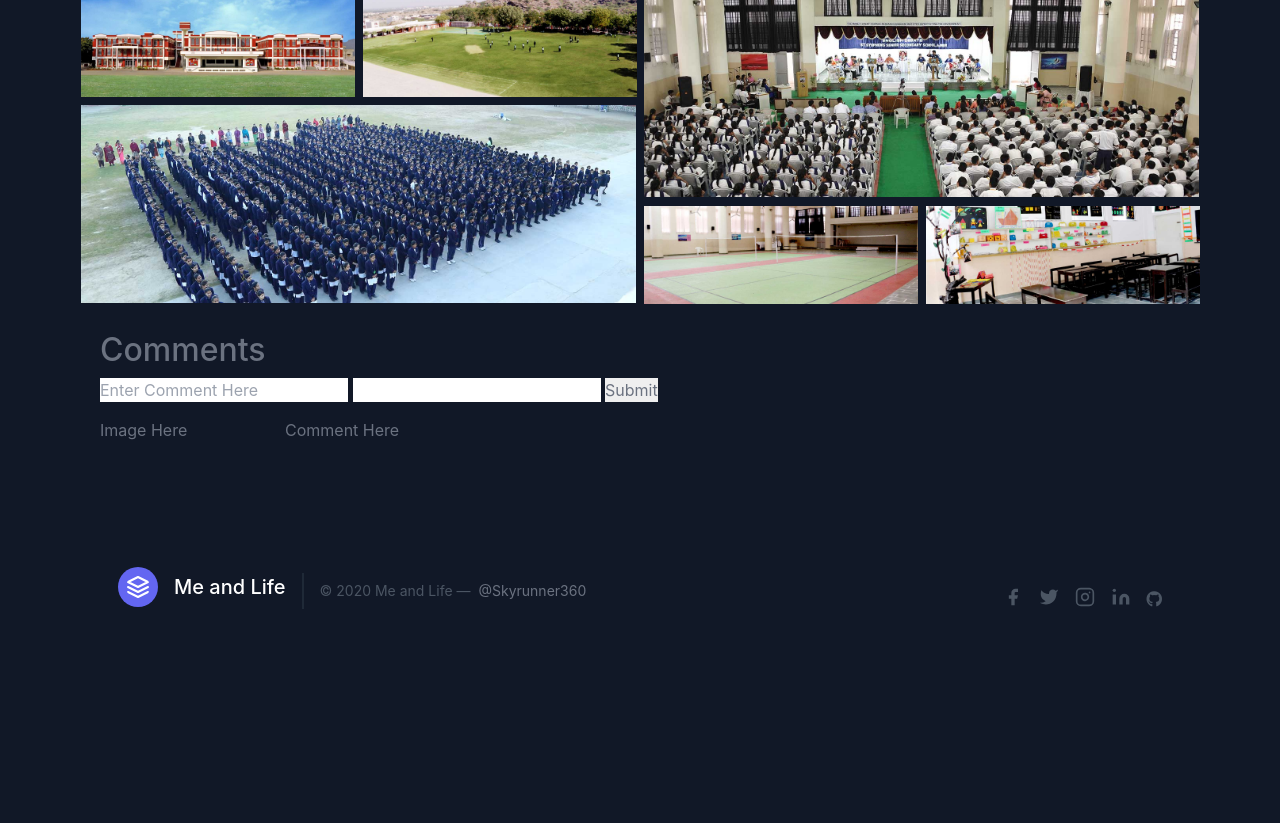
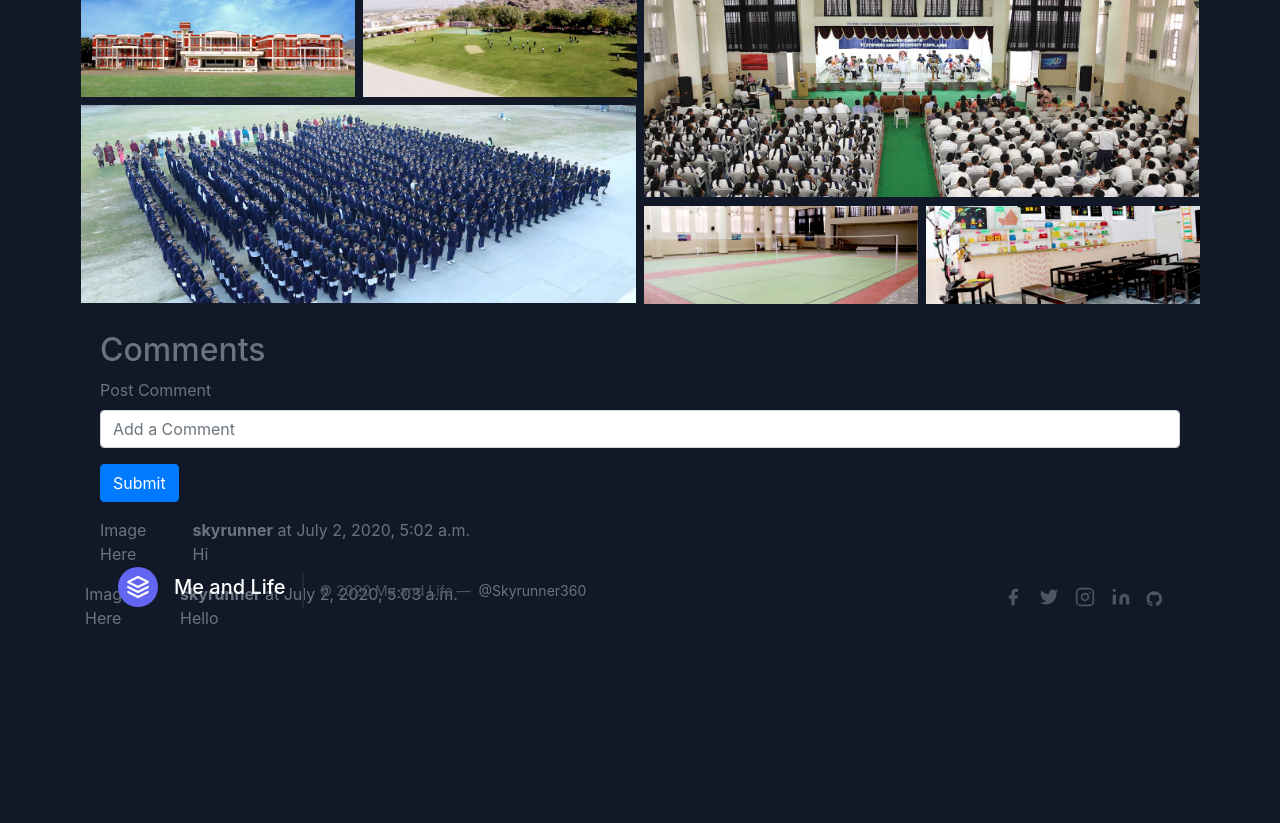
Before and after one commit to skyrunner360/django_blog, a Django app: a page that uses mendlife/templates/blog/blogPost.html in a window 1280 px wide. Shown: the part 333-1156 px from the top of the page. Before the commit the page ends 942 px from the top, so only its background shows below. Run offline with Django 3.2, Linux system fonts and the light colour scheme; data comes from the database, SQL or seed files in the repository; both versions use the stored data as it was after the commit; some libraries are stand-ins or nearby versions.

Commit message:
Completed Commenting Feature

```diff
--- a/mendlife/blog/models.py
+++ b/mendlife/blog/models.py
@@ -38,7 +38,8 @@ class BlogComment(models.Model):
     sno = models.AutoField(primary_key = True)
     comment = models.TextField()
     user = models.ForeignKey(User, on_delete=models.CASCADE)
-    post = models.ForeignKey(Post, on_delete=models.CASCADE)
+    post = models.ForeignKey(Post, on_delete=models.CASCADE,null=True)
+    tech = models.ForeignKey(Tech, on_delete=models.CASCADE,null=True)
     parent = models.ForeignKey('self', on_delete=models.CASCADE, null=True)
     timestamp = models.DateTimeField(default=now)
 
--- a/mendlife/blog/views.py
+++ b/mendlife/blog/views.py
@@ -14,7 +14,7 @@ def blogPost(request,slug):
     post = Post.objects.filter(slug=slug).first()
     tech = Tech.objects.filter(slug=slug).first()
     pcomments = BlogComment.objects.filter(post=post)
-    tcomments = BlogComment.objects.filter(post=tech)
+    tcomments = BlogComment.objects.filter(tech=tech)
     context = {'post': post,'tech':tech,'pcomments':pcomments,'tcomments':tcomments}
     return render(request,'blog/blogPost.html',context)
 # The below function takes slug as another argument and passes it to blogpost like the commented line shown below
@@ -23,10 +23,17 @@ def postComment(request):
     if request.method=="POST":
         comment = request.POST.get("comment")
         user = request.user
-        postSno = request.POST.get("postSno")
-        post = Post.objects.get(sno=postSno)
-
-        comment = BlogComment(comment=comment,user=user,post=post)
-        comment.save()
-        messages.success(request,"Your Comment has been posted successfully")
-    return redirect("/blog/{post.slug}")
+        if request.POST.get("postSno"):
+            postSno = request.POST.get("postSno")
+            post = Post.objects.get(sno=postSno)
+            comment = BlogComment(comment=comment,user=user,post=post)
+            comment.save()
+            messages.success(request,"Your Comment has been posted successfully")
+            return redirect(f"/blog/{post.slug}")
+        else:
+            techSno = request.POST.get("techSno")
+            tech = Tech.objects.get(sno=techSno)
+            comment = BlogComment(comment=comment,user=user,tech=tech)
+            comment.save()
+            messages.success(request,"Your Comment has been posted successfully")
+            return redirect(f"/blog/{tech.slug}")
--- a/mendlife/templates/blog/blogPost.html
+++ b/mendlife/templates/blog/blogPost.html
@@ -9,6 +9,7 @@
 {% block blogactive %}active
 {% endblock blogactive %}
 {% block body %}
+{% comment %} Post Section (Life Update Posts) {% endcomment %}
 {% if post %}
 <div class="text-gray-500 bg-gray-900 body-font pad">
 <div class="blog-post container py-3">
@@ -49,19 +50,29 @@
     <div class="fb-like my-2 text-gray-500 bg-gray-900 body-font" data-href="http://skyrunner360.pythonanywhere.com" data-width="" data-layout="standard" data-action="like" data-size="small" data-share="true"></div><br>
     <h2>Comments</h2>
     <form action="/blog/postComment" method="post">{% csrf_token %}
-    <input type="text" name="comment" placeholder ="Enter Comment Here">
+  <div class="form-group">
+    <label for="exampleInputEmail1">Post Comment</label>
+    <input type="text" class="form-control" name="comment" placeholder ="Add a Comment">
+  </div>
+  <div class="form-group form-check">
     <input type="hidden" name="postSno" value="{{post.sno}}">
-    <input type="text">
-    <input type="submit" value="Submit">
-    </form>
+  </div>
+  <button type="submit" class="btn btn-primary" value="submit">Submit</button>
+</form>
+{% for comment in pcomments %}
     <div class="row my-3">
-    <div class="col-md-2"> Image Here</div>
-    <div class="col-md-10">Comment Here</div>
+    <div class="col-md-1"> Image Here</div>
+    <div class="col-md-11">
+    <b>{{comment.user.username}}</b> at {{comment.timestamp}}
+    <div>{{comment.comment}}</div>
     </div>
     </div>
+    </div>
+{% endfor %}
 </div>
 </div>
 {% else %}
+{% comment %} Tech Blogs Section {% endcomment %}
 <div class="text-gray-500 bg-gray-900 body-font pad">
 <div class="blog-post container py-3">
 <h2 class="blog-post-title" data-aos="fade-up"  data-aos-duration="3000">{{tech.title}}</h2>
@@ -73,8 +84,28 @@
 <img data-aos="flip-left"  data-aos-duration="3000" src="https://source.unsplash.com/720x600/?computer,programming" alt="Image">
 {% endif %}
 <div class="container">
-<div class="fb-like my-2 text-gray-500 bg-gray-900 body-font" data-href="http://skyrunner360.pythonanywhere.com" data-width="" data-layout="standard" data-action="like" data-size="small" data-share="true"></div><br>
-<div class="fb-comments my-1 text-gray-500 bg-gray-900 body-font" data-href="https://skyrunner360.pythonanywhere.com" data-numposts="5" data-width=""></div>
+    <div class="fb-like my-2 text-gray-500 bg-gray-900 body-font" data-href="http://skyrunner360.pythonanywhere.com" data-width="" data-layout="standard" data-action="like" data-size="small" data-share="true"></div><br>
+    <h2>Comments</h2>
+    <form action="/blog/postComment" method="post">{% csrf_token %}
+  <div class="form-group">
+    <label for="exampleInputEmail1">Post Comment</label>
+    <input type="text" class="form-control" name="comment" placeholder ="Add a Comment">
+  </div>
+  <div class="form-group form-check">
+    <input type="hidden" name="techSno" value="{{tech.sno}}">
+  </div>
+  <button type="submit" class="btn btn-primary" value="submit">Submit</button>
+</form>
+{% for comment in tcomments %}
+    <div class="row my-3">
+    <div class="col-md-1"> Image Here</div>
+    <div class="col-md-11">
+    <b>{{comment.user.username}}</b> at {{comment.timestamp}}
+    <div>{{comment.comment}}</div>
+    </div>
+    </div>
+    </div>
+{% endfor %}
 </div>
 </div>
 </div>
--- a/mendlife/writings/urls.py
+++ b/mendlife/writings/urls.py
@@ -3,6 +3,7 @@ from django.urls import path, include
 from .import views
 
 urlpatterns = [
+    path('postComment', views.postComment, name="postComment"),
     path('', views.wHome, name="wHome"),
     # The below line tells django to redirect to any random string appended in the address as str:slug.
     path('<str:slug>', views.wPost, name="wPost"),
```
Also changed, not shown: mendlife/templates/writings/wPost.html (+22 -2 lines), mendlife/writings/models.py (+13 -0 lines), mendlife/writings/views.py (+15 -3 lines), mendlife/blog/migrations/0013_auto_20200702_0515.py (added), mendlife/db.sqlite3, mendlife/writings/migrations/0006_wcomment.py (added).
